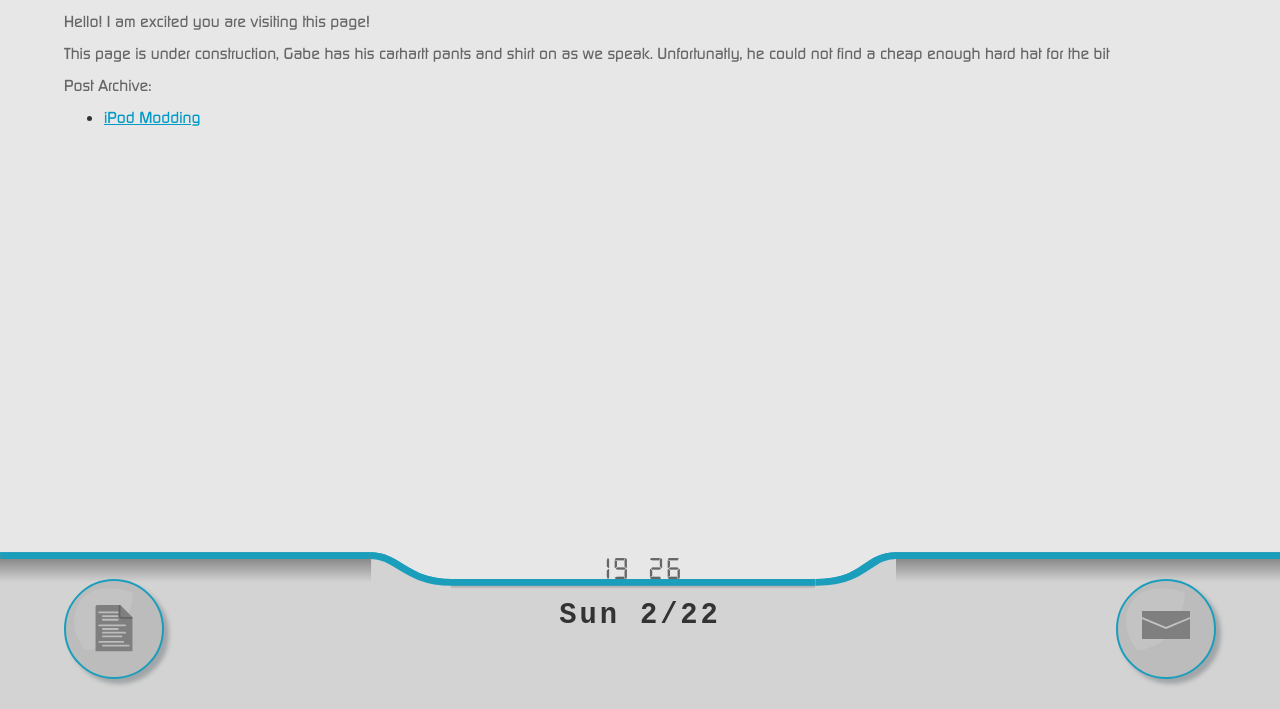
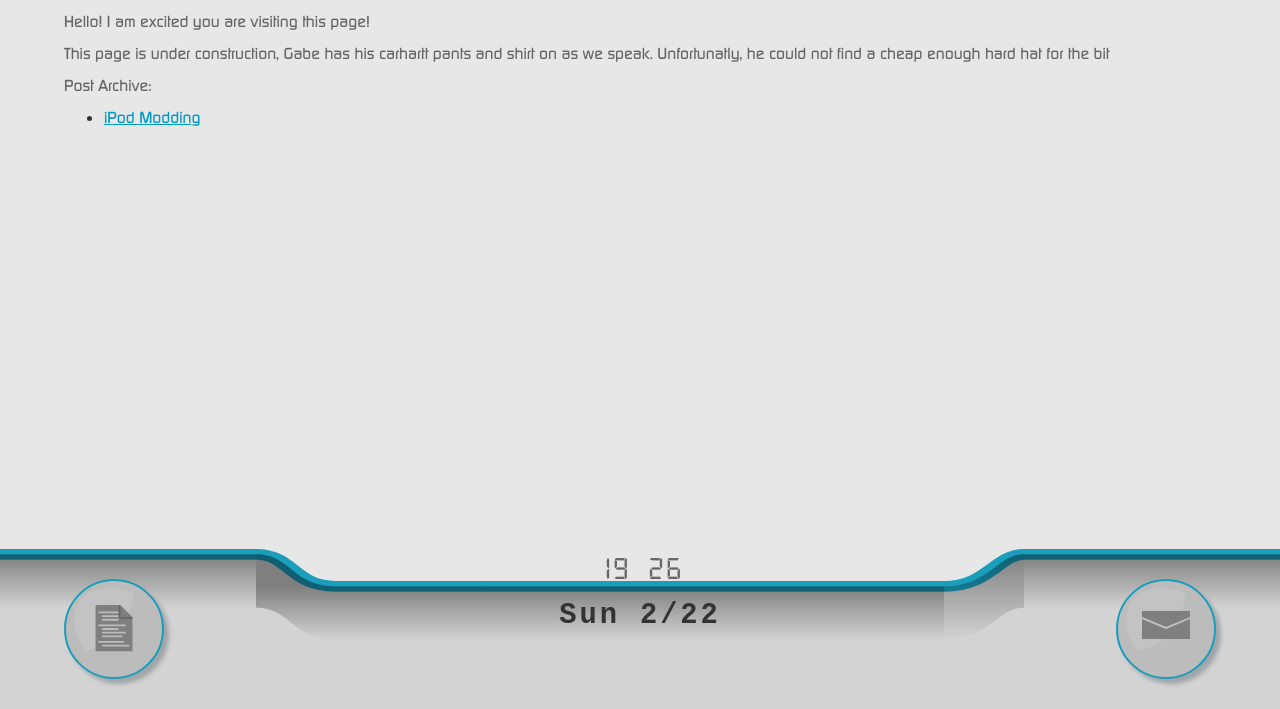
Before and after one commit to gabrielolafs/resume, an Astro site: page / in a window 1280 px wide. Shown: the part 91-800 px from the top of the page. Built offline with nearby package versions, Linux system fonts and the light colour scheme; Astro itself is replaced by a stand-in of ours.

Commit message:
chore: as close as I am getting to the shadow the week. I have to move onto other things cause this is for the style and not functionality

```diff
--- a/src/components/bottom-bar.astro
+++ b/src/components/bottom-bar.astro
@@ -5,12 +5,6 @@ import CircleButton from './circle-button.astro';
 
 <div class="bottom-container">
     <CircleButton>
-        <!-- with out line -->
-        <!-- <svg xmlns="http://www.w3.org/2000/svg" viewBox="0 0 20 25">
-            <path stroke-linecap="round" stroke-width="1" stroke="var(--text-secondary)" fill="var(--round-button-content)" stroke-width="1" d="M1 1L1 24 L19 24 L19 7 L13 1L1 1"></path>
-            <path stroke-linecap="round" fill="none" stroke-width="1" stroke="var(--text-secondary)" d="M13 1L13 6Q13 7 14 7L19 7"></path>
-            <path stroke-linecap="round" stroke-width="1" stroke="var(--text-secondary)" d="M2 4L12 4M4 6L12 6M4 8L12 8M2 11L16 11M4 13L12 13M4 15L16 15M4 17L14 17M2 20L15 20M4 22L18 22"></path>
-        </svg> -->
 
         <!-- with out outline -->
         <svg xmlns="http://www.w3.org/2000/svg" viewBox="0 0 20 26">
@@ -23,110 +17,68 @@ import CircleButton from './circle-button.astro';
     <!-- background and outline pass -->
     <div class="top-of-bottom-container">
         <div class="left-line">
-            <svg xmlns="http://www.w3.org/2000/svg" viewBox="0 0 4 6" preserveAspectRatio="none">
-                <path stroke="var(--wii-blue)" stroke-width="1" d="M0 1 L4 1"></path>
-                <rect x="0" y="1" width="4" height="5" fill="var(--background-color)"/>
+            <svg viewBox="0 0 10 30" preserveAspectRatio="none" overflow="visible">
+                <defs>
+                    <linearGradient id="sg-ll" x1="0" y1="0" x2="0" y2="1">
+                        <stop offset="0%" stop-color="black" stop-opacity="0.4"/>
+                        <stop offset="100%" stop-color="black" stop-opacity="0"/>
+                    </linearGradient>
+                </defs>
+                <rect x="0" y="1" width="10" height="29" fill="var(--background-color)"/>
+                <path stroke="var(--wii-blue)" stroke-width="2" fill="none" d="M0 1 L10 1"/>
+                <rect x="0" y="1" width="10" height="10" fill="url(#sg-ll)"/>
             </svg>
         </div>
         <div class="left-curve">
-            <svg xmlns="http://www.w3.org/2000/svg" viewBox="4 0 9 6" preserveAspectRatio="none">
-                <path stroke="var(--wii-blue)" stroke-width="1" fill="none" d="M4 1 C7 1 8 5 13 5"></path>
-                <path fill="var(--background-color)" d="M4 1 C7 1 8 5 13 5 L13 6 L4 6 Z"></path>
+            <svg viewBox="0 0 9 30" preserveAspectRatio="none" overflow="visible">
+                <defs>
+                    <linearGradient id="sg-lc" x1="0" y1="7" x2="0" y2="17" gradientUnits="userSpaceOnUse">
+                        <stop offset="0%" stop-color="black" stop-opacity="0.4"/>
+                        <stop offset="100%" stop-color="black" stop-opacity="0.0"/>
+                    </linearGradient>
+                </defs>
+                <path fill="var(--background-color)" stroke="none" d="M0 1 C4 1 4 7 9 7 L9 30 L0 30 Z"/>
+                <path stroke="var(--wii-blue)" stroke-width="2" fill="none" d="M0 1 C4 1 4 7 9 7"/>
+                <path fill="url(#sg-lc)" d="M0 1 C4 1 4 7 9 7 L9 17 C4 17 4 11 0 11 Z"/>
             </svg>
         </div>
         <div class="center-line">
-            <svg xmlns="http://www.w3.org/2000/svg" viewBox="13 0 3 6" preserveAspectRatio="none">
-                <path stroke="var(--wii-blue)" stroke-width="1" d="M13 5 L16 5"></path>
-                <rect x="13" y="5" width="3" height="1" fill="var(--background-color)"/>
+            <svg viewBox="0 0 10 30" preserveAspectRatio="none" overflow="visible">
+                <defs>
+                    <linearGradient id="sg-cl" x1="0" y1="0" x2="0" y2="1">
+                        <stop offset="0%" stop-color="black" stop-opacity="0.4"/>
+                        <stop offset="100%" stop-color="black" stop-opacity="0"/>
+                    </linearGradient>
+                </defs>
+                <rect x="0" y="7" width="10" height="23" fill="var(--background-color)"/>
+                <path stroke="var(--wii-blue)" stroke-width="2" fill="none" d="M0 7 L10 7"/>
+                <rect x="0" y="7" width="10" height="10" fill="url(#sg-cl)"/>
             </svg>
         </div>
         <div class="right-curve">
-            <svg xmlns="http://www.w3.org/2000/svg" viewBox="16 0 8 6" preserveAspectRatio="none">
-                <path stroke="var(--wii-blue)" stroke-width="1" fill="none" d="M16 5 C21 5 21 1 24 1"></path>
-                <path fill="var(--background-color)" d="M16 5 C21 5 21 1 24 1 L24 6 L16 6 Z"></path>
+            <svg viewBox="0 0 9 30" preserveAspectRatio="none" overflow="visible">
+                <defs>
+                    <linearGradient id="sg-rc" x1="0" y1="0" x2="0" y2="1">
+                        <stop offset="0%" stop-color="black" stop-opacity="0.4"/>
+                        <stop offset="100%" stop-color="black" stop-opacity="0"/>
+                    </linearGradient>
+                </defs>
+                <path fill="var(--background-color)" stroke="none" d="M0 7 C5 7 6 1 9 1 L9 30 L0 30 Z"/>
+                <path stroke="var(--wii-blue)" stroke-width="2" fill="none" d="M0 7 C5 7 6 1 9 1"/>
+                <path fill="url(#sg-rc)" d="M0 7 C5 7 6 1 9 1 L9 11 C6 11 5 17 0 17 Z"/>
             </svg>
         </div>
         <div class="right-line">
-            <svg xmlns="http://www.w3.org/2000/svg" viewBox="24 0 6 6" preserveAspectRatio="none">
-                <path stroke="var(--wii-blue)" stroke-width="1" d="M24 1 L30 1"></path>
-                <rect x="24" y="1" width="6" height="5" fill="var(--background-color)"/>
-            </svg>
-        </div>
-    </div>
-
-    <!-- shadow pass -->
-    <div class="shadow-layer">
-        <div class="left-line">
-            <svg xmlns="http://www.w3.org/2000/svg" viewBox="0 0 4 6" preserveAspectRatio="none">
+            <svg viewBox="0 0 10 30" preserveAspectRatio="none" overflow="visible">
                 <defs>
-                    <linearGradient id="shadowGradientLeftLine" x1="0%" y1="0%" x2="0%" y2="100%">
-                        <stop offset="0%" style="stop-color:rgba(0,0,0,0.4);stop-opacity:1" />
-                        <stop offset="100%" style="stop-color:rgba(0,0,0,0);stop-opacity:0" />
+                    <linearGradient id="sg-rl" x1="0" y1="0" x2="0" y2="1">
+                        <stop offset="0%" stop-color="black" stop-opacity="0.4"/>
+                        <stop offset="100%" stop-color="black" stop-opacity="0"/>
                     </linearGradient>
                 </defs>
-                <rect x="0" y="1" width="4" height="4" fill="url(#shadowGradientLeftLine)"/>
-            </svg>
-        </div>
-        <div class="left-curve">
-            <!-- too hard for me right now -->
-        </div>
-        <div class="center-line">
-            <svg xmlns="http://www.w3.org/2000/svg" viewBox="13 0 3 6" preserveAspectRatio="none">
-                <defs>
-                    <linearGradient id="shadowGradientCenter" x1="0%" y1="0%" x2="0%" y2="100%">
-                        <stop offset="0%" style="stop-color:rgba(0,0,0,0.4);stop-opacity:1" />
-                        <stop offset="100%" style="stop-color:rgba(0,0,0,0);stop-opacity:0" />
-                    </linearGradient>
-                </defs>
-                <rect x="13" y="5" width="3" height="1" fill="url(#shadowGradientCenter)"/>
-            </svg>
-        </div>
-        <div class="right-curve">
-            <!-- too hard for me right now -->
-        </div>
-        <div class="right-line">
-            <svg xmlns="http://www.w3.org/2000/svg" viewBox="24 0 6 6" preserveAspectRatio="none">
-                <defs>
-                    <linearGradient id="shadowGradientRightLine" x1="0%" y1="0%" x2="0%" y2="100%">
-                        <stop offset="0%" style="stop-color:rgba(0,0,0,0.4);stop-opacity:1" />
-                        <stop offset="100%" style="stop-color:rgba(0,0,0,0);stop-opacity:0" />
-                    </linearGradient>
-                </defs>
-                <rect x="24" y="1" width="6" height="4" fill="url(#shadowGradientRightLine)"/>
-            </svg>
-        </div>
-    </div>
-
-    <div class="rest-of-bottom-container">
-        <svg xmlns="http://www.w3.org/2000/svg" viewBox="0 0 1 1" preserveAspectRatio="none">
-            <rect x="0" y="0" width="1" height="1" fill="var(--background-color)"/>
-        </svg>
-    </div>
-
-    <div class="outline-layer">
-        <div class="left-line">
-            <svg xmlns="http://www.w3.org/2000/svg" viewBox="0 0 4 6" preserveAspectRatio="none">
-                <path stroke="var(--wii-blue)" stroke-width="1" d="M0 1 L4 1"></path>
-            </svg>
-        </div>
-        <div class="left-curve">
-            <svg xmlns="http://www.w3.org/2000/svg" viewBox="4 0 9 6" preserveAspectRatio="none">
-                <path stroke="var(--wii-blue)" stroke-width="1" fill="none" d="M4 1 C7 1 8 5 13 5"></path>
-            </svg>
-        </div>
-        <div class="center-line">
-            <svg xmlns="http://www.w3.org/2000/svg" viewBox="13 0 3 6" preserveAspectRatio="none">
-                <path stroke="var(--wii-blue)" stroke-width="1" d="M13 5 L16 5"></path>
-            </svg>
-        </div>
-        <div class="right-curve">
-            <svg xmlns="http://www.w3.org/2000/svg" viewBox="16 0 8 6" preserveAspectRatio="none">
-                <path stroke="var(--wii-blue)" stroke-width="1" fill="none" d="M16 5 C21 5 21 1 24 1"></path>
-            </svg>
-        </div>
-        <div class="right-line">
-            <svg xmlns="http://www.w3.org/2000/svg" viewBox="24 0 6 6" preserveAspectRatio="none">
-                <path stroke="var(--wii-blue)" stroke-width="1" d="M24 1 L30 1"></path>
+                <rect x="0" y="1" width="10" height="29" fill="var(--background-color)"/>
+                <path stroke="var(--wii-blue)" stroke-width="2" fill="none" d="M0 1 L10 1"/>
+                <rect x="0" y="1" width="10" height="10" fill="url(#sg-rl)"/>
             </svg>
         </div>
     </div>
--- a/src/styles/articles.css
+++ b/src/styles/articles.css
@@ -21,7 +21,6 @@
   --round-button-background: #bcbcbc;
   --round-button-glare: #c3c3c3;
   --round-button-content: #7f7f7f;
-
 
   --background-color: #d3d3d3;
 }
--- a/src/styles/bottom-bar.css
+++ b/src/styles/bottom-bar.css
@@ -12,7 +12,7 @@
 
 .top-of-bottom-container {
   width: 100%;
-  height: 40px;
+  height: 100%;
   display: flex;
   flex-direction: row;
   align-items: stretch;
@@ -25,14 +25,19 @@
   display: block;
 }
 
-.left-line, .right-line, .center-line {
-  flex-grow: 1;
-  min-width: 50px;
+.left-line, .right-line {
+  /* flex-grow: 1; */
+  min-width: 60px;
+  width: calc(round(up, 20%, 1px));
 }
 
 .left-curve, .right-curve {
   flex-shrink: 0;
   width: 80px;
+}
+
+.center-line {
+  flex-grow: 1;
 }
 
 .rest-of-bottom-container {
@@ -58,7 +63,7 @@
   top: 0;
   left: 0;
   width: 100%;
-  height: 40px;
+  height: 100%;
   display: flex;
   flex-direction: row;
   align-items: stretch;
```
